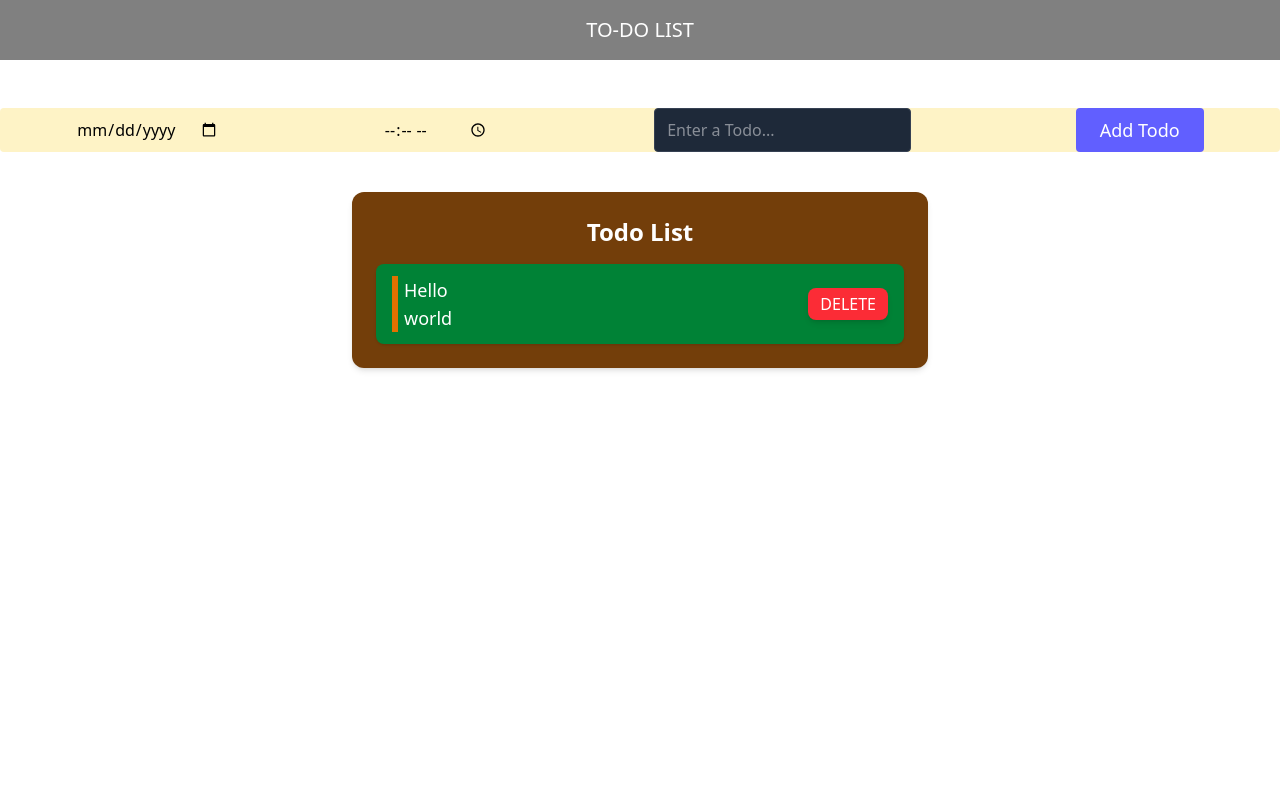
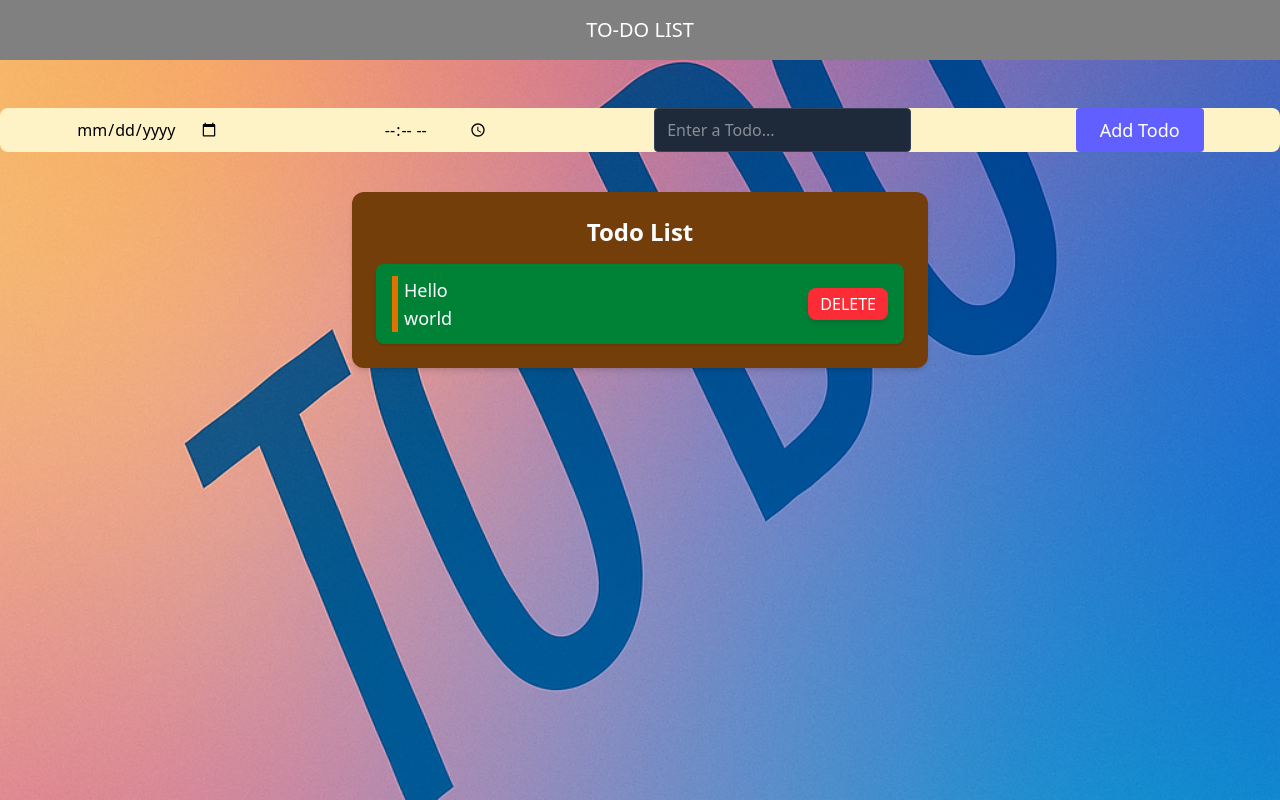
Before and after one commit to rd-mishracode/TO-DO-APP, a React (Vite) app: page / in a window 1280 px wide. Built offline with nearby package versions, Linux system fonts and the light colour scheme.

Commit message:
update bg

```diff
--- a/src/App.jsx
+++ b/src/App.jsx
@@ -7,13 +7,13 @@ import './index.css'
 
 function App() {
   return (
-    <>
+    < div className='bg-pink-500 h-dvh bg-[url(/public/todoimgbg.png)] bg-no-repeat bg-center bg-cover'>
       <h1 className="bg-black text-white p-4 text-center text-xl" style={{backgroundColor:'gray'}}><center>TO-DO LIST</center></h1>
       <Provider store={store}>
         <AddTodo />
         <Todos />
       </Provider>
-    </>
+    </div>
   )
 }
 
--- a/src/component/AddTodo.jsx
+++ b/src/component/AddTodo.jsx
@@ -12,13 +12,20 @@ function AddTodo() {
 
     const addTodoHandler = (e) => {
         e.preventDefault()
+        if(input==''){
+          alert('enter a task');
+
+        }
+        else{
         dispatch(addTodo({ text: input, date, time }));
 
         setInput('')
+      }
     }
 
   return (
-    <form onSubmit={addTodoHandler} className="space-x-3 mt-12 flex flex-wrap justify-around border-2-white bg-amber-100 rounded inset-0.5">
+    <form onSubmit={addTodoHandler} className="space-x-3 mt-12 flex flex-wrap justify-around
+     border-2-white bg-amber-100 rounded-lg">
       <input type="date" name="date" id="date" onChange={(e)=>{setDate(e.target.value)}} />
       <input type="time" name="time" id="time" onChange={(e)=>{setTime(e.target.value)}} />
       <input
```
Also changed, not shown: public/todoimgbg.png (added).
